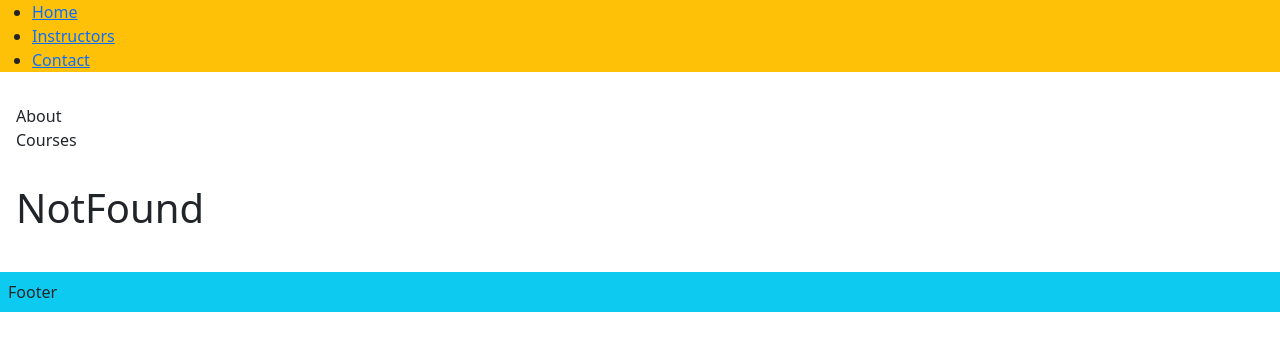
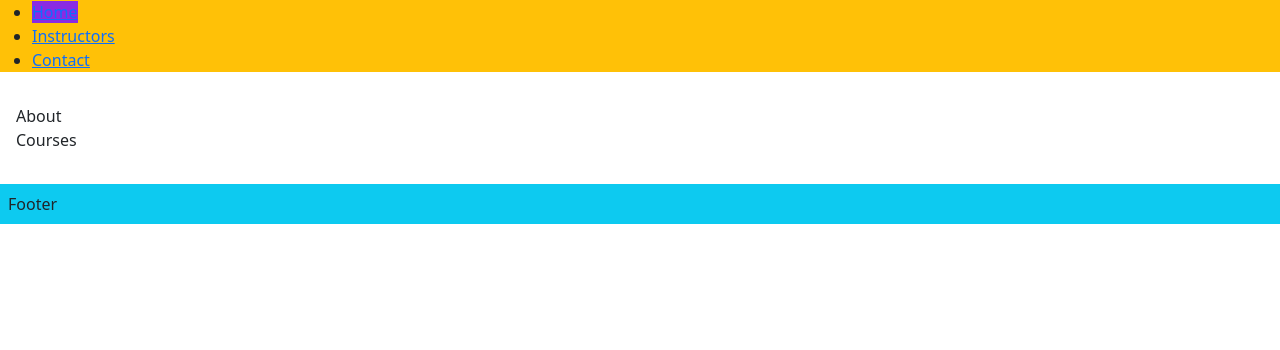
Before and after one commit to koraykoksal/react-app_routerIntro, a React (Create React App) app: page / in a window 1280 px wide. Shown: the top 350 px of the page. Built offline with nearby package versions, Linux system fonts and the light colour scheme.

Commit message:
navLink : navLink css

```diff
--- a/src/App.js
+++ b/src/App.js
@@ -5,7 +5,6 @@
 import Instructors from "./pages/Instructors";
 import NotFound from "./pages/NotFound";
 import  { BrowserRouter,Route, Routes } from "react-router-dom";
-
 function App() {
   return (
 
@@ -17,7 +16,6 @@
             <Route path="/contact" element={<Contact />}/>
             <Route path="*" element={<NotFound />}/>
           </Routes>
-        <NotFound />
         <Footer />
     </BrowserRouter>
 
--- a/src/components/Nav.jsx
+++ b/src/components/Nav.jsx
@@ -1,10 +1,14 @@
-import { Link } from "react-router-dom";
+import { Link, NavLink, redirect } from "react-router-dom";
 
 const Nav = () => {
+
+
   return (
     <ul className="bg-warning">
       <li>
-        <Link to="/">Home</Link>
+        {/* <Link to="/">Home</Link> */}
+        {/* navlink ler avtive clasına sahiptir ve css tarafında ilgili linke tıklandadığında active özelliği çalışır */}
+        <NavLink to="/">Home</NavLink>
       </li>
       <li>
         <Link to="/instructors">Instructors</Link>
--- /dev/null
+++ b/src/index.css
@@ -0,0 +1,3 @@
+.active{
+    background-color: blueviolet;
+}
--- a/src/index.js
+++ b/src/index.js
@@ -2,6 +2,7 @@
 import ReactDOM from "react-dom/client";
 import App from "./App";
 import "bootstrap/dist/css/bootstrap.min.css";
+import "./index.css";
 
 const root = ReactDOM.createRoot(document.getElementById("root"));
 root.render(<App />);
```
